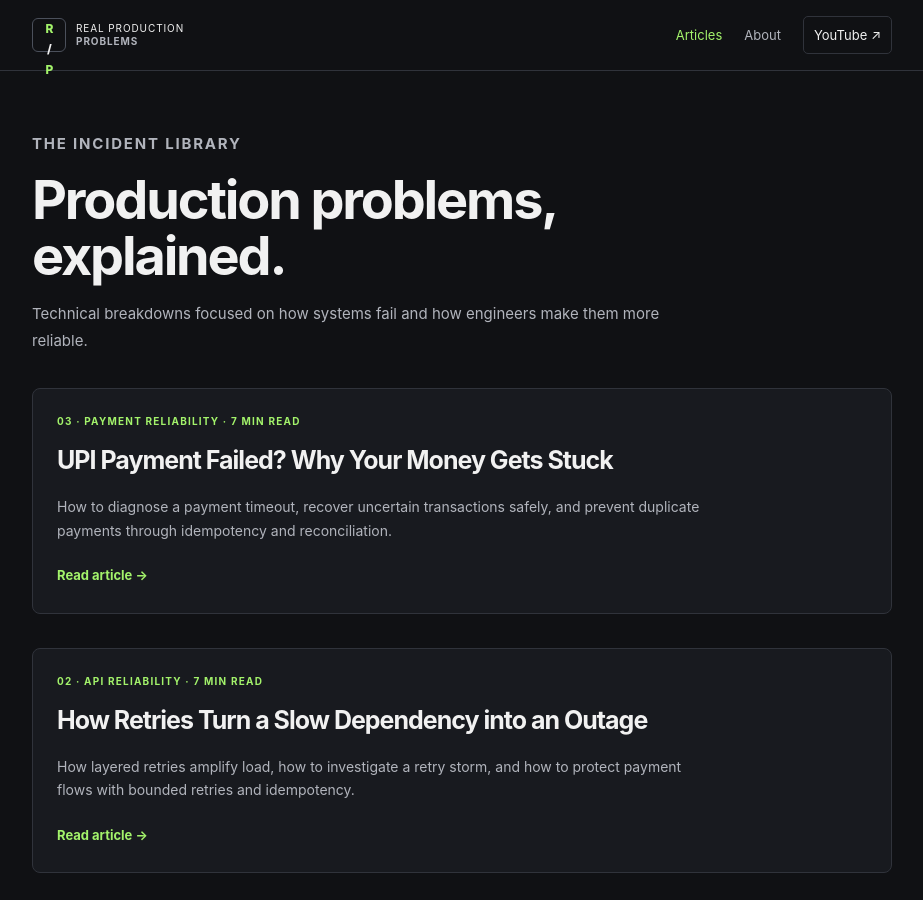
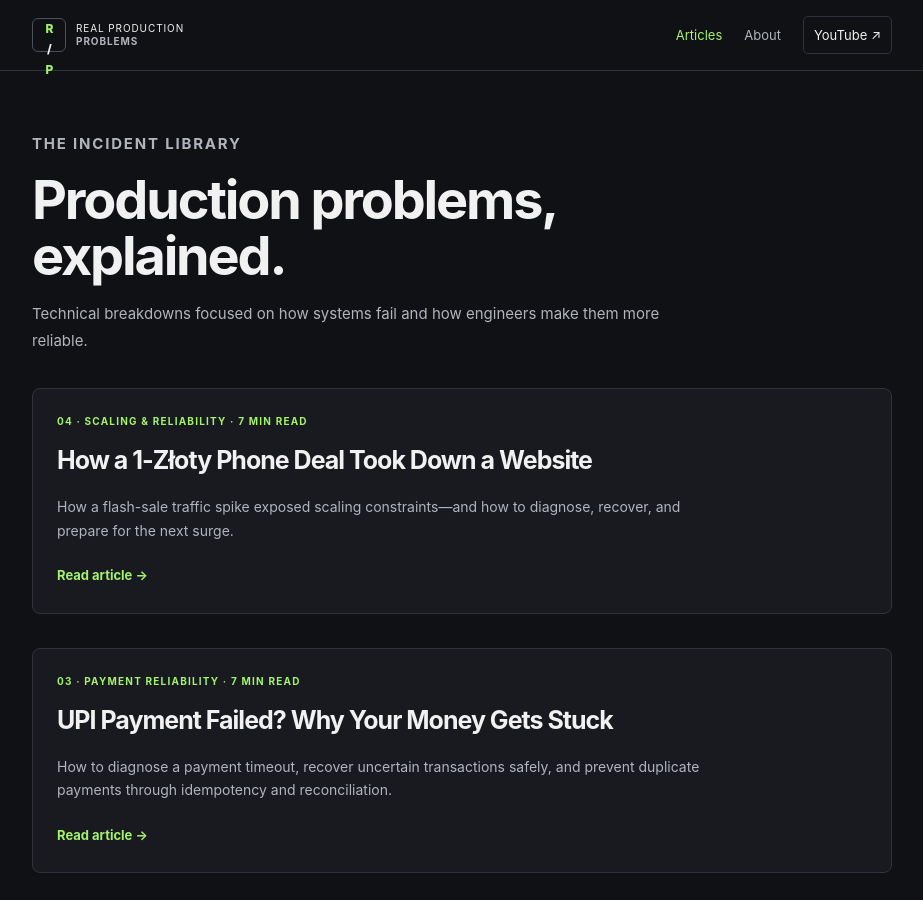
Before and after one commit to prodproblems/blog, a Jekyll site: the page built from articles.md, in a window 1280 px wide and 900 px high. Shown: the whole window, without its empty margins (178-1101 px from the left). Built offline with Jekyll 4.4.1, drawn with Linux system fonts in a browser that asks for light colours.

Commit message:
Feature Day 4 Allegro incident in article index

```diff
--- a/articles.md
+++ b/articles.md
@@ -9,6 +9,13 @@ permalink: /articles/
   <p class="eyebrow">THE INCIDENT LIBRARY</p>
   <h1>Production problems, explained.</h1>
   <p class="lead">Technical breakdowns focused on how systems fail and how engineers make them more reliable.</p>
+
+  <a class="article-card" href="{{ '/articles/allegro-flash-sale-outage/' | relative_url }}">
+    <p class="eyebrow">04 · SCALING & RELIABILITY · 7 MIN READ</p>
+    <h2>How a 1-Złoty Phone Deal Took Down a Website</h2>
+    <p>How a flash-sale traffic spike exposed scaling constraints—and how to diagnose, recover, and prepare for the next surge.</p>
+    <span class="card-link">Read article →</span>
+  </a>
 
   <a class="article-card" href="{{ '/articles/upi-payment-timeout-money-debited/' | relative_url }}">
     <p class="eyebrow">03 · PAYMENT RELIABILITY · 7 MIN READ</p>
```
